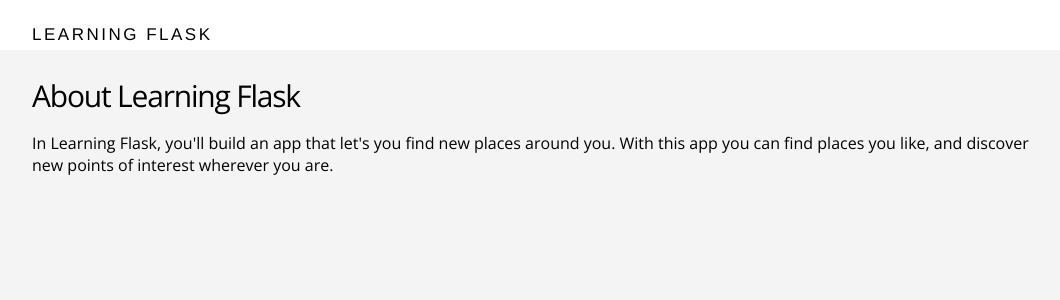
After one commit to zachzwy/learning-flask, a Flask app: page /about in a window 1280 px wide. The commit adds this page. Shown: the top 300 px of the page, without its empty margins (108-1168 px from the left). Run offline with Flask 2, Linux system fonts and the light colour scheme.

Commit message:
About page

```diff
--- a/routes.py
+++ b/routes.py
@@ -6,5 +6,9 @@ app = Flask(__name__)
 def index():
 	return render_template("index.html")
 
+@app.route("/about")
+def about():
+	return render_template("about.html")
+
 if __name__ == '__main__':
 	app.run(debug=True)
--- /dev/null
+++ b/templates/about.html
@@ -0,0 +1,14 @@
+{% extends "layout.html" %}
+
+{% block content %}
+
+	<main class="about-section">
+	<div class="container">
+
+		<h2>About Learning Flask</h2>
+		<p>In Learning Flask, you'll build an app that let's you find new places around you. With this app you can find places you like, and discover new points of interest wherever you are.</p>
+
+	</div>
+	</main>
+
+{% endblock %}
--- a/templates/index.html
+++ b/templates/index.html
@@ -8,7 +8,7 @@
     			<div class="section-content">
     				<h2>Discover places near you.</h2>
     				<a href="#" class="btn-primary">Sign up</a>
-    				<a href="#" class="btn-secondary">Learn more</a>
+    				<a href="{{ url_for('about') }}" class="btn-secondary">Learn more</a>
     			</div>
 
     			<div class="section-device">
--- a/templates/layout.html
+++ b/templates/layout.html
@@ -2,7 +2,7 @@
 <html>
     <head>
         <link href='http://fonts.googleapis.com/css?family=Open+Sans:300,400,600' rel='stylesheet'>
-        <link href="static/css/main.css" rel="stylesheet">
+        <link href="{{ url_for('static', filename='css/main.css') }}" rel="stylesheet">
     </head>
 
     <body>
```
